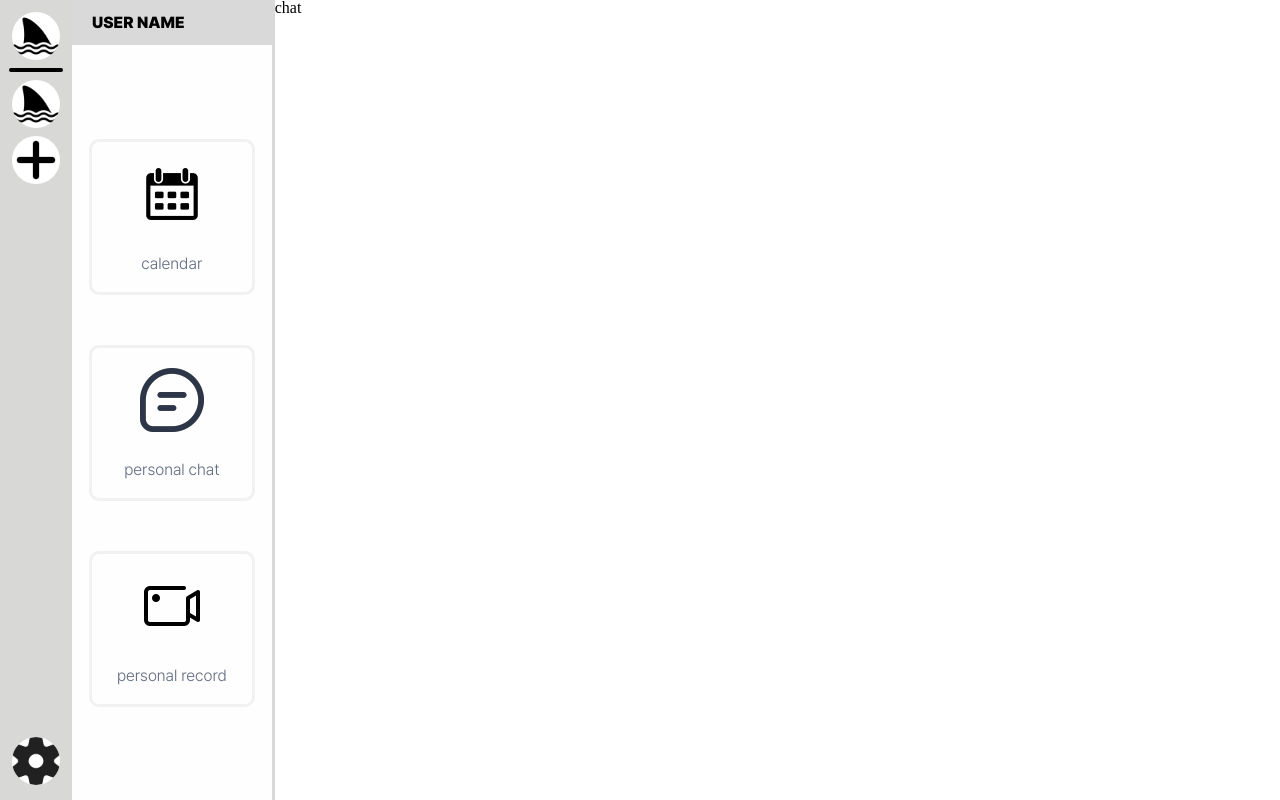
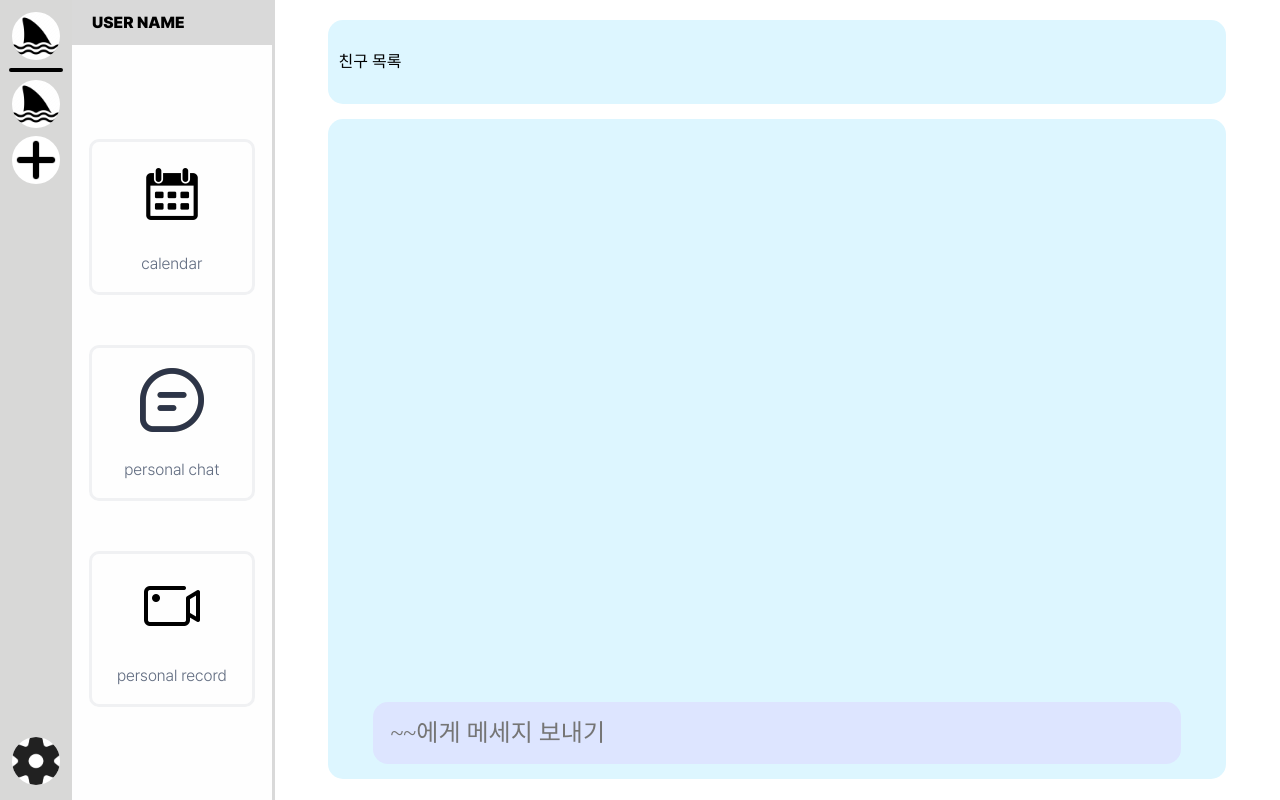
Before and after one commit to Heunsei/da_heun_duo, a Next.js app in the folder frontend/: page /channels/chat in a window 1280 px wide. Built offline with nearby package versions, Linux system fonts and the light colour scheme.

Commit message:
feat(chat): 채팅 UI 구현
자세한 컴포넌트 개발은 진행하지 않고 겉 UI 만 작성했습니다

```diff
--- /dev/null
+++ b/frontend/src/app/(with-channel-layout)/channels/(with-channel-main-layout)/chat/page.module.css
@@ -0,0 +1,63 @@
+.container {
+  display: flex;
+  height: 100%;
+  align-items: center;
+  flex-direction: column;
+  padding: 20px 15px 15px 15px;
+  gap: 15px;
+}
+
+.friend_container {
+  width: 90%;
+  height: 64px;
+  background-color: #ddf6ff;
+  border-radius: 15px;
+  display: flex;
+  padding: 10px;
+  align-items: center;
+}
+
+.chat_container {
+  display: flex;
+  flex-direction: column;
+  position: relative;
+  border-radius: 15px;
+  align-items: center;
+  width: 90%;
+  height: 80%;
+  padding: 10px;
+  background-color: #ddf6ff;
+}
+
+.input_container {
+  position: absolute;
+  display: flex;
+  bottom: 15px;
+  background-color: #dde5ff;
+  width: 90%;
+  height: 62px;
+  border-radius: 15px;
+  padding: 15px;
+  box-sizing: border-box;
+}
+
+.input_container input {
+  border: none;
+  width: 100%;
+  background-color: #dde5ff;
+  font-size: 24px;
+  font-family: "Pretendart-Light";
+}
+
+.input_container input:focus {
+  outline: none;
+}
+
+.chat {
+  overflow: scroll;
+  width: 100%;
+  height: 100%;
+  margin-bottom: 70px;
+  -ms-overflow-style: none;
+  scrollbar-width: none;
+}
--- a/frontend/src/app/(with-channel-layout)/channels/(with-channel-main-layout)/chat/page.tsx
+++ b/frontend/src/app/(with-channel-layout)/channels/(with-channel-main-layout)/chat/page.tsx
@@ -1,3 +1,15 @@
+import style from "./page.module.css";
+
 export default function Page() {
-  return <div>chat</div>;
+  return (
+    <div className={style.container}>
+      <div className={style.friend_container}>친구 목록</div>
+      <div className={style.chat_container}>
+        <div className={style.chat}></div>
+        <div className={style.input_container}>
+          <input type="text" placeholder="~~에게 메세지 보내기" />
+        </div>
+      </div>
+    </div>
+  );
 }
--- a/frontend/src/app/(with-channel-layout)/channels/(with-channel-main-layout)/layout.module.css
+++ b/frontend/src/app/(with-channel-layout)/channels/(with-channel-main-layout)/layout.module.css
@@ -35,4 +35,5 @@
 
 .main_content {
   width: 100%;
+  height: 100%;
 }
--- a/frontend/src/app/layout.tsx
+++ b/frontend/src/app/layout.tsx
@@ -16,6 +16,9 @@ const geistMono = localFont({
 export const metadata: Metadata = {
   title: "Music Shark",
   description: "-악기상어-",
+  icons : {
+    icon : '/fevicon.png'
+  }
 };
 
 export default function RootLayout({
```
